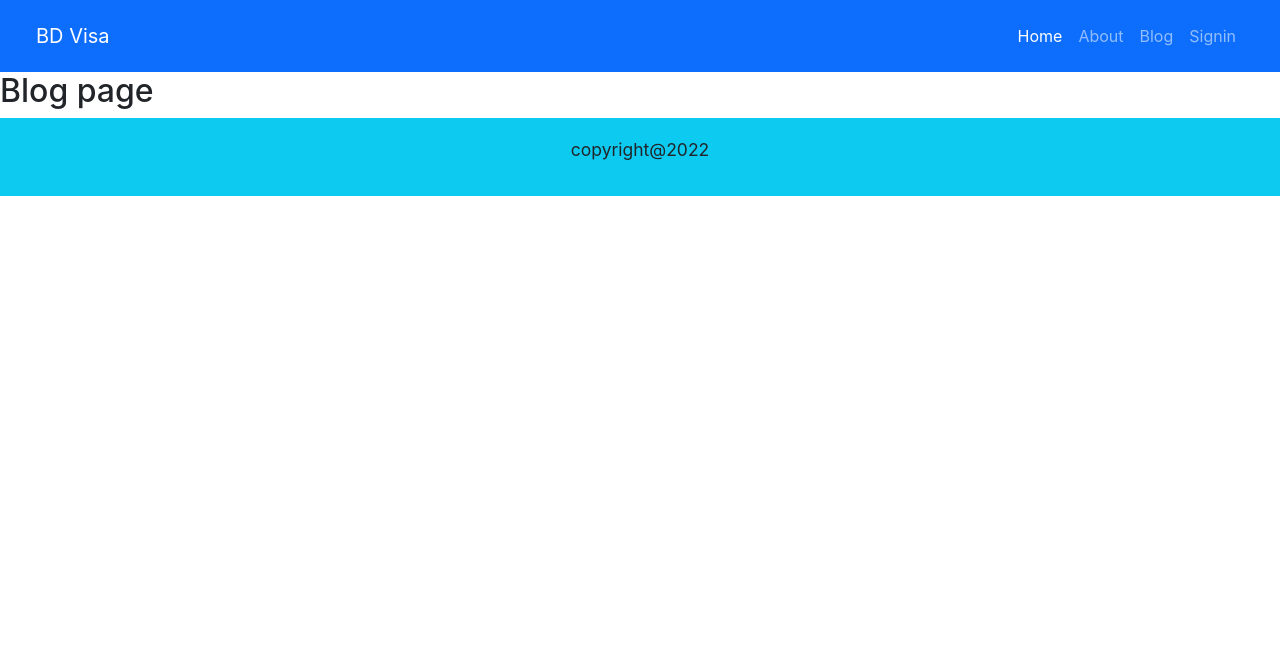
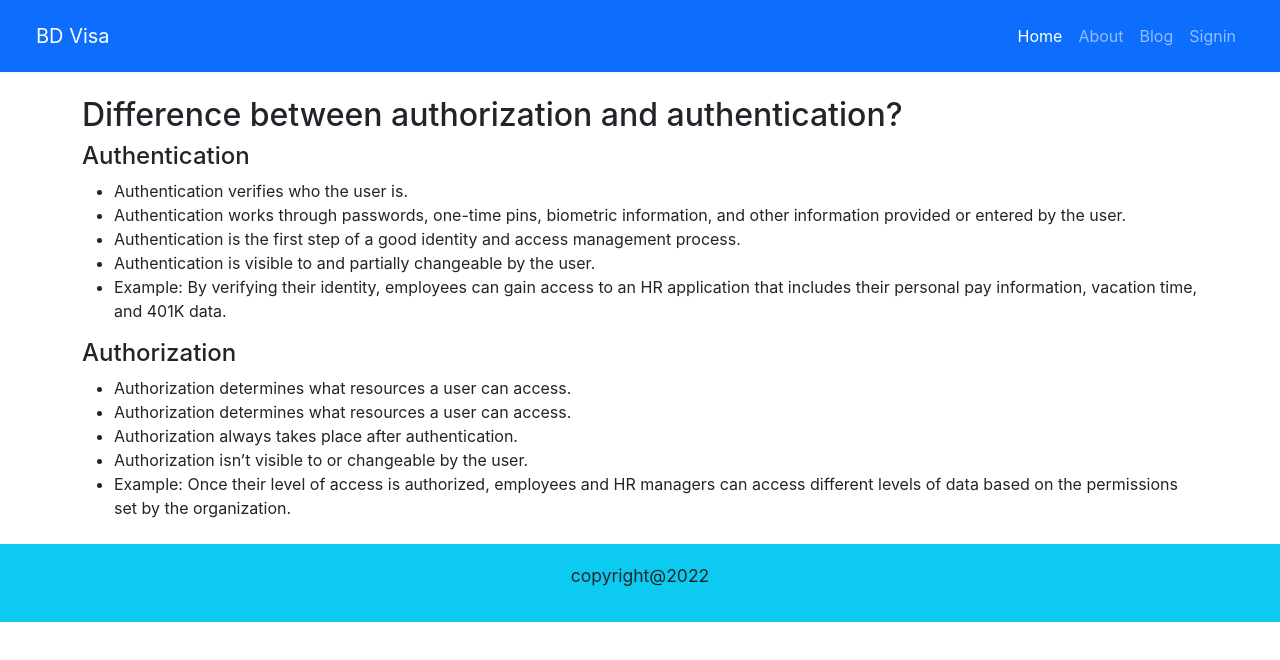
Before and after one commit to alanas59/bd-visa-consultancy, a React (Create React App) app: page /blog in a window 1280 px wide. Shown: the top 660 px of the page. Built offline with nearby package versions, Linux system fonts and the light colour scheme.

Commit message:
blog component updated

```diff
--- a/src/Pages/Blog/Blog.js
+++ b/src/Pages/Blog/Blog.js
@@ -1,11 +1,43 @@
-import React from 'react';
+import React from "react";
 
 const Blog = () => {
-    return (
-        <div>
-            <h2>Blog page</h2>
-        </div>
-    );
+  return (
+    <div className="container my-4">
+      <h2>Difference between authorization and authentication?</h2>
+      <h4>Authentication</h4>
+      <ul>
+        <li>Authentication verifies who the user is.</li>
+        <li>
+          Authentication works through passwords, one-time pins, biometric
+          information, and other information provided or entered by the user.
+        </li>
+        <li>
+          Authentication is the first step of a good identity and access
+          management process.
+        </li>
+        <li>
+          Authentication is visible to and partially changeable by the user.
+        </li>
+        <li>
+          Example: By verifying their identity, employees can gain access to an
+          HR application that includes their personal pay information, vacation
+          time, and 401K data.
+        </li>
+      </ul>
+      <h4>Authorization</h4>
+      <ul>
+        <li>Authorization determines what resources a user can access.</li>
+        <li>Authorization determines what resources a user can access.</li>
+        <li>Authorization always takes place after authentication.</li>
+        <li>Authorization isn’t visible to or changeable by the user.</li>
+        <li>
+          Example: Once their level of access is authorized, employees and HR
+          managers can access different levels of data based on the permissions
+          set by the organization.
+        </li>
+      </ul>
+    </div>
+  );
 };
 
 export default Blog;
```
